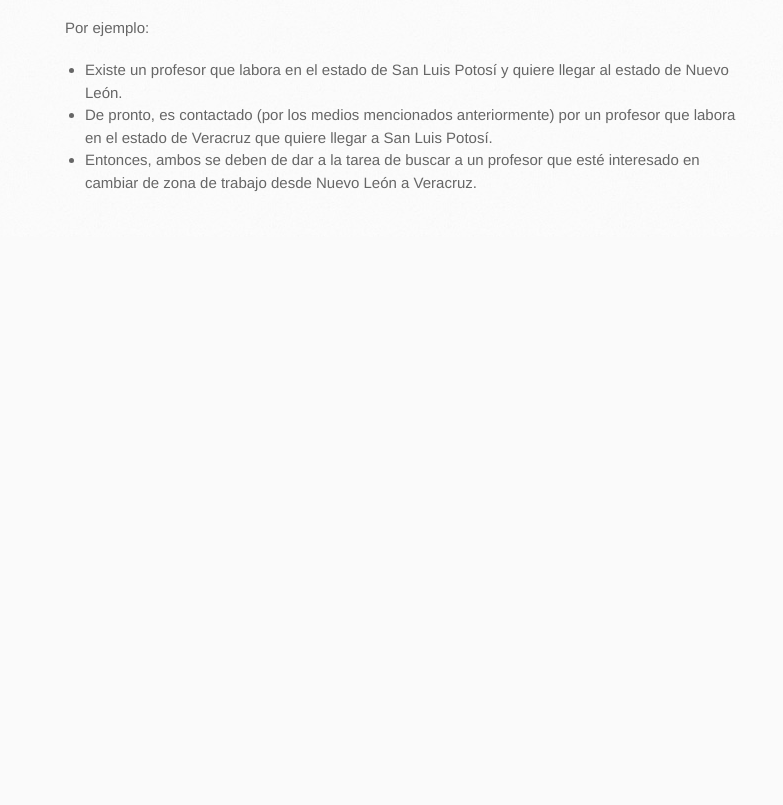
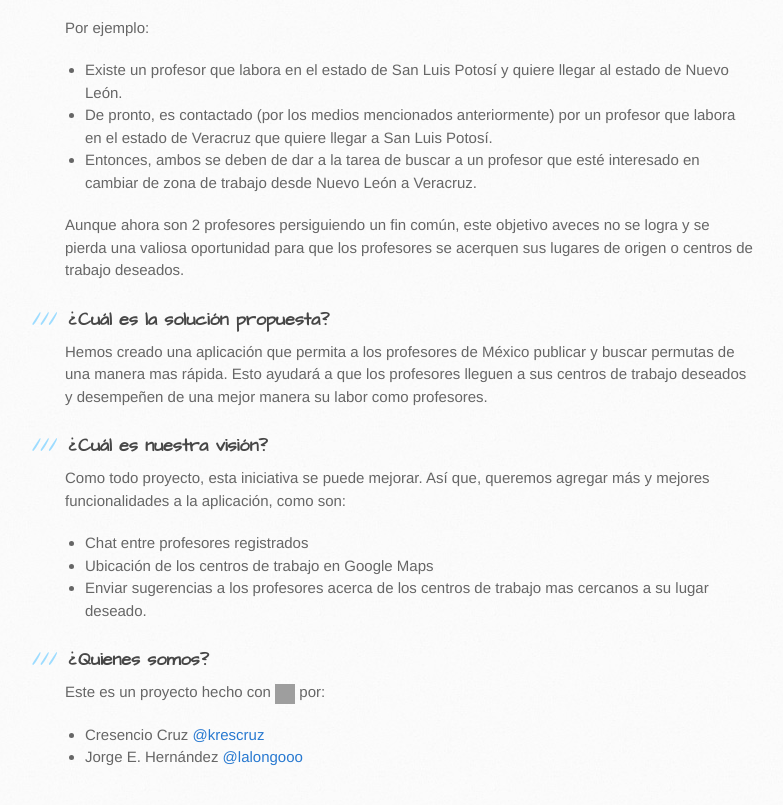
Before and after one commit to lalongooo/permutas-sep-android, a plain HTML site: page index.html in a window 1280 px wide. Shown: the part 1086-1891 px from the top of the page, without its empty margins (105-888 px from the left). Before the commit the page ends 1323 px from the top, so only its background shows below. Drawn offline with Linux system fonts and the light colour scheme; grey boxes are pictures that could not be loaded.

```diff
--- a/index.html
+++ b/index.html
@@ -64,6 +64,38 @@
 <li>De pronto, es contactado (por los medios mencionados anteriormente) por un profesor que labora en el estado de Veracruz que quiere llegar a San Luis Potosí.</li>
 <li>Entonces, ambos se deben de dar a la tarea de buscar a un profesor que esté interesado en cambiar de zona de trabajo desde Nuevo León a Veracruz.</li>
 </ul>
+
+<p>Aunque ahora son 2 profesores persiguiendo un fin común, este objetivo aveces no se logra y se pierda una valiosa oportunidad para que los profesores se acerquen sus lugares de origen o centros de trabajo deseados.</p>
+
+<h3>
+<a id="cuál-es-la-solución-propuesta" class="anchor" href="#cu%C3%A1l-es-la-soluci%C3%B3n-propuesta" aria-hidden="true"><span class="octicon octicon-link"></span></a>¿Cuál es la solución propuesta?</h3>
+
+<p>Hemos creado una aplicación que permita a los profesores de México publicar y buscar permutas de una manera mas rápida.
+Esto ayudará a que los profesores lleguen a sus centros de trabajo deseados y desempeñen de una mejor manera su labor como profesores.</p>
+
+<h3>
+<a id="cuál-es-nuestra-visión" class="anchor" href="#cu%C3%A1l-es-nuestra-visi%C3%B3n" aria-hidden="true"><span class="octicon octicon-link"></span></a>¿Cuál es nuestra visión?</h3>
+
+<p>Como todo proyecto, esta iniciativa se puede mejorar.
+Así que, queremos agregar más y mejores funcionalidades a la aplicación, como son:</p>
+
+<ul>
+<li>Chat entre profesores registrados</li>
+<li>Ubicación de los centros de trabajo en Google Maps</li>
+<li>Enviar sugerencias a los profesores acerca de los centros de trabajo mas cercanos a su lugar deseado.</li>
+</ul>
+
+<h3>
+<a id="quienes-somos" class="anchor" href="#quienes-somos" aria-hidden="true"><span class="octicon octicon-link"></span></a>¿Quienes somos?</h3>
+
+<p>Este es un proyecto hecho con <img class="emoji" title=":heart:" alt=":heart:" src="https://assets-cdn.github.com/images/icons/emoji/unicode/2764.png" height="20" width="20" align="absmiddle"> por:</p>
+
+<ul>
+<li>Cresencio Cruz <a href="twitter.com/krescruz">@krescruz</a>
+</li>
+<li>Jorge E. Hernández <a href="twitter.com/lalongooo">@lalongooo</a>
+</li>
+</ul>
         </section>
 
         <aside id="sidebar">
```
Also changed, not shown: params.json (+1 -1 lines).
